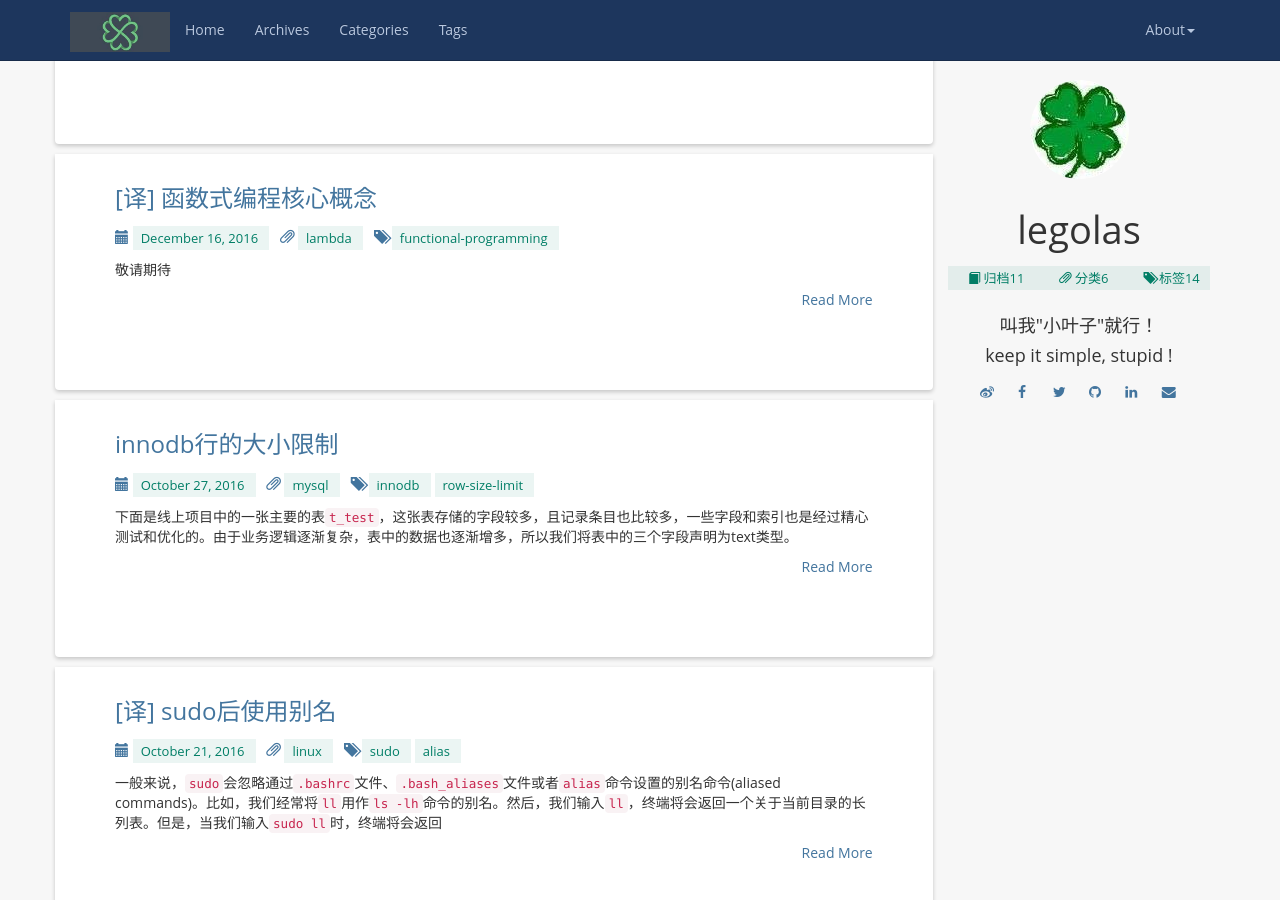
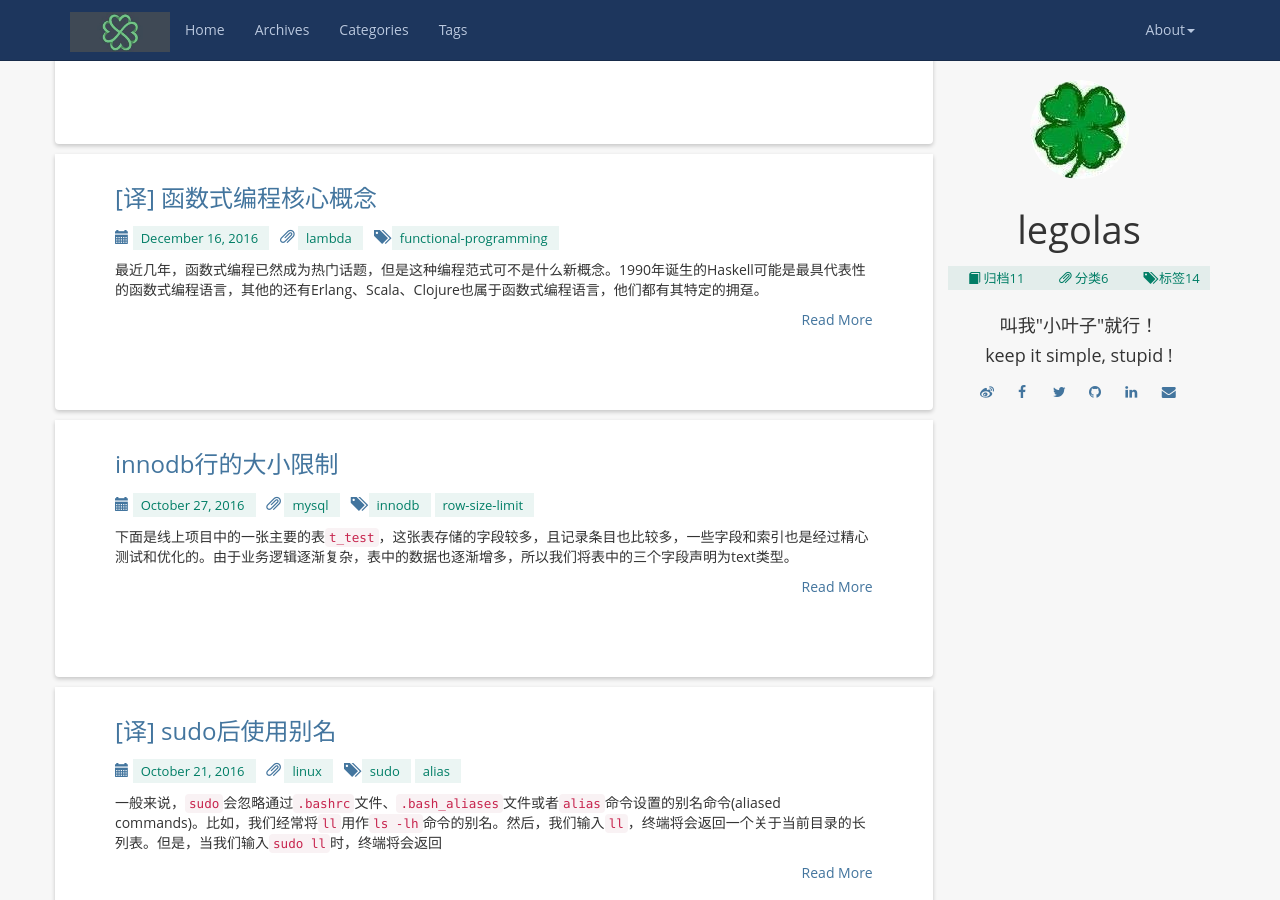
Before and after one commit to legolasNg/legolasNg.github.io, a Jekyll site: the page built from index.html, in a window 1280 px wide and 900 px high, scrolled down 686 px. Built offline with Jekyll 4.4.1, drawn with Linux system fonts in a browser that asks for light colours; nearby versions of some CDN libraries; the list of posts is cut into pages by our own code.

Commit message:
[fix] change the excerpt of article

```diff
--- a/_posts/2016-12-16-core-functional-programming-concepts.md
+++ b/_posts/2016-12-16-core-functional-programming-concepts.md
@@ -4,7 +4,7 @@ title:      "[译] 函数式编程核心概念"
 date:       2016-12-16 19:09:00 +0800
 category:   "lambda"
 tags:       "functional-programming"
-excerpt:    "敬请期待"
+excerpt:    "最近几年，函数式编程已然成为热门话题，但是这种编程范式可不是什么新概念。1990年诞生的Haskell可能是最具代表性的函数式编程语言，其他的还有Erlang、Scala、Clojure也属于函数式编程语言，他们都有其特定的拥趸。"
 ---
 
 像我们这样的程序员，可能是伴随着面向对象编程和编程范式过来的。可能对Java或者C++一头雾水，或者很幸运在使用Ruby、Python或者C#等简洁语言作为入门语言--所以你应该比较习惯"类"、"对象"、"实例"、"静态方法"等概念。可能不太适应被称作"函数式编程"的奇怪范式背后的一些核心概念 -- 它不仅和面向对象相当不一样，而且与过程式、基于原型等一系列常见范式风格迥异。
```
